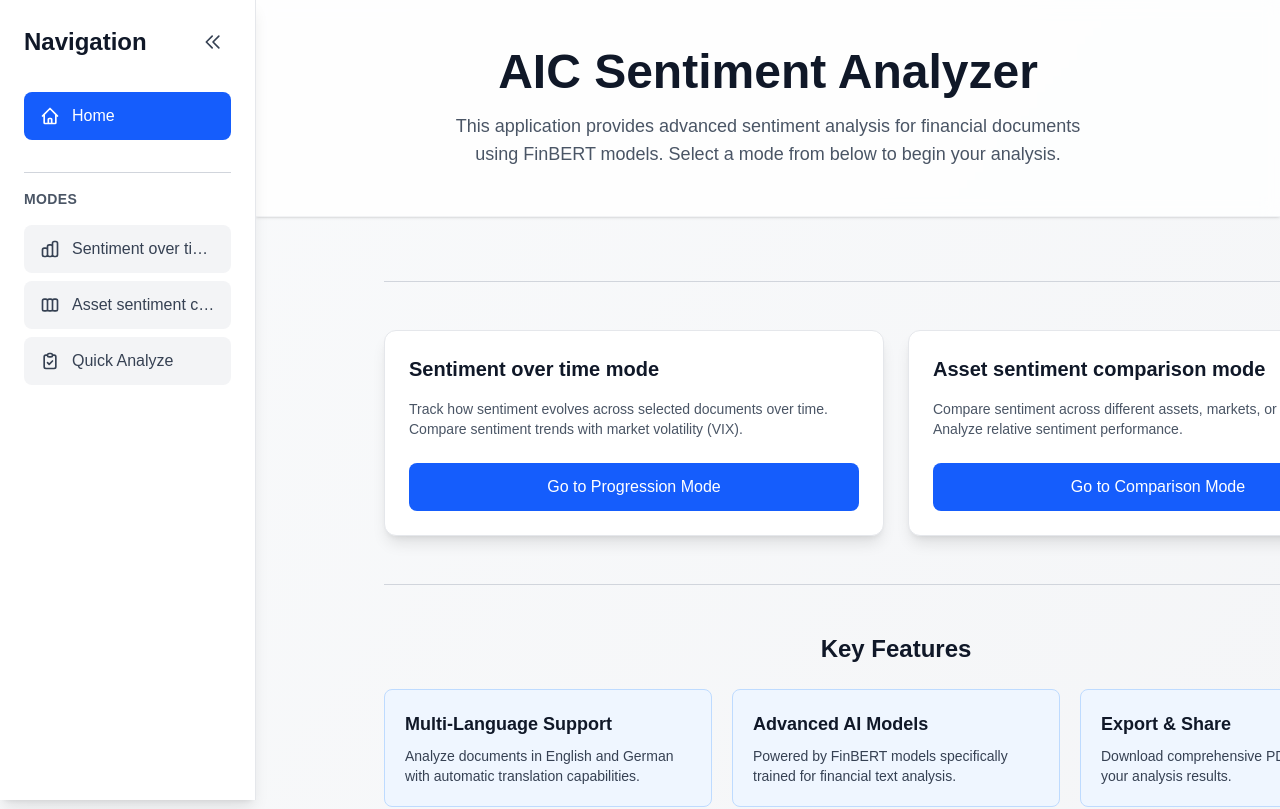
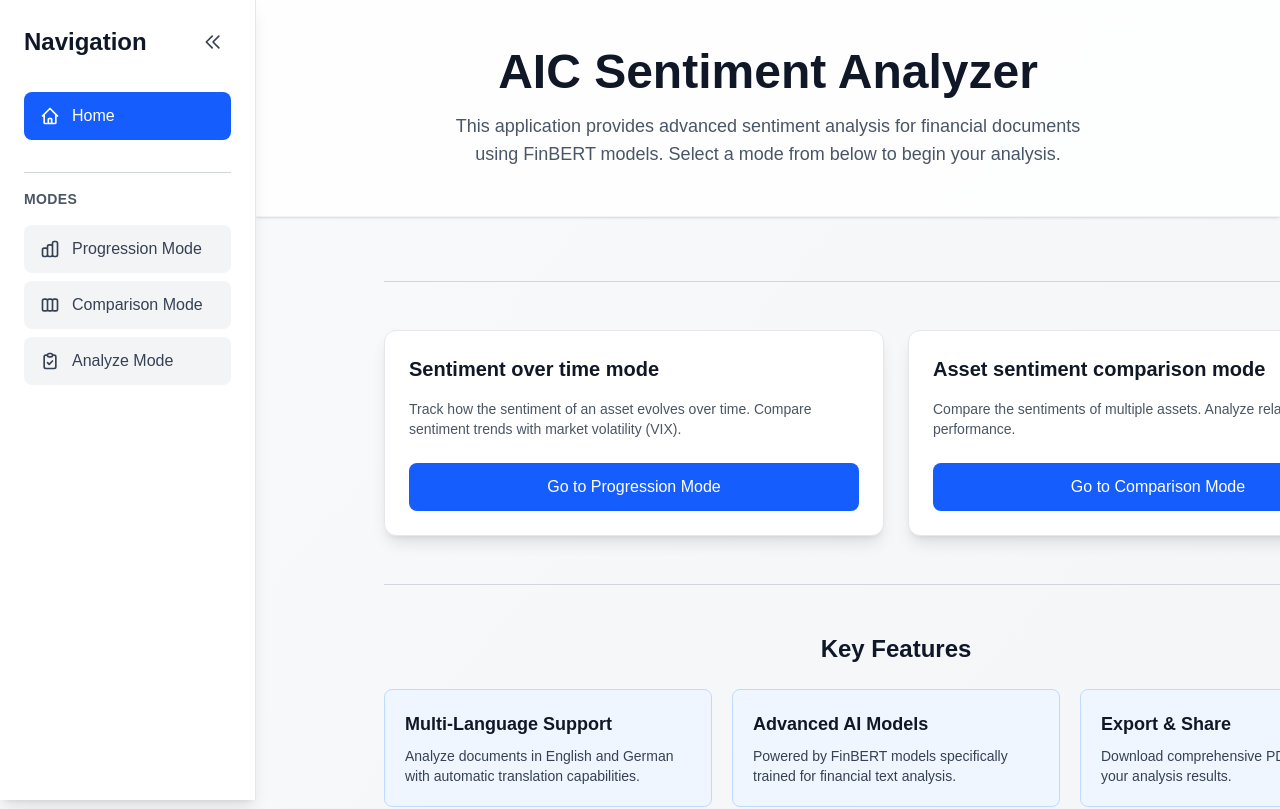
Before and after one commit to aachen-investment-club/sentiment-analysis, a Next.js app in the folder frontend/: page / in a window 1280 px wide. Shown: the top 809 px of the page. Built offline with nearby package versions, Linux system fonts and the light colour scheme.

Commit message:
update text descriptions of functionalities and buttons

```diff
--- a/frontend/app/components/Sidebar.tsx
+++ b/frontend/app/components/Sidebar.tsx
@@ -157,7 +157,7 @@ export default function Sidebar() {
                 }
                 ${isCollapsed ? 'justify-center' : ''}
               `}
-              title={isCollapsed ? 'Sentiment over time mode' : ''}
+              title={isCollapsed ? 'Progression Mode' : ''}
             >
               <svg
                 className="w-5 h-5 flex-shrink-0"
@@ -172,7 +172,7 @@ export default function Sidebar() {
                   d="M9 19v-6a2 2 0 00-2-2H5a2 2 0 00-2 2v6a2 2 0 002 2h2a2 2 0 002-2zm0 0V9a2 2 0 012-2h2a2 2 0 012 2v10m-6 0a2 2 0 002 2h2a2 2 0 002-2m0 0V5a2 2 0 012-2h2a2 2 0 012 2v14a2 2 0 01-2 2h-2a2 2 0 01-2-2z"
                 />
               </svg>
-              {!isCollapsed && <span className="truncate">Sentiment over time mode</span>}
+              {!isCollapsed && <span className="truncate">Progression Mode</span>}
             </Link>
 
             {/* Comparison Mode */}
@@ -188,7 +188,7 @@ export default function Sidebar() {
                 }
                 ${isCollapsed ? 'justify-center' : ''}
               `}
-              title={isCollapsed ? 'Asset sentiment comparison mode' : ''}
+              title={isCollapsed ? 'Comparison Mode' : ''}
             >
               <svg
                 className="w-5 h-5 flex-shrink-0"
@@ -203,7 +203,7 @@ export default function Sidebar() {
                   d="M9 17V7m0 10a2 2 0 01-2 2H5a2 2 0 01-2-2V7a2 2 0 012-2h2a2 2 0 012 2m0 10a2 2 0 002 2h2a2 2 0 002-2M9 7a2 2 0 012-2h2a2 2 0 012 2m0 10V7m0 10a2 2 0 002 2h2a2 2 0 002-2V7a2 2 0 00-2-2h-2a2 2 0 00-2 2"
                 />
               </svg>
-              {!isCollapsed && <span className="truncate">Asset sentiment comparison mode</span>}
+              {!isCollapsed && <span className="truncate">Comparison Mode</span>}
             </Link>
 
             {/* Quick Analyze Link */}
@@ -234,7 +234,7 @@ export default function Sidebar() {
                   d="M9 5H7a2 2 0 00-2 2v12a2 2 0 002 2h10a2 2 0 002-2V7a2 2 0 00-2-2h-2M9 5a2 2 0 002 2h2a2 2 0 002-2M9 5a2 2 0 012-2h2a2 2 0 012 2m-6 9l2 2 4-4"
                 />
               </svg>
-              {!isCollapsed && <span>Quick Analyze</span>}
+              {!isCollapsed && <span>Analyze Mode</span>}
             </Link>
           </div>
         </div>
--- a/frontend/app/page.tsx
+++ b/frontend/app/page.tsx
@@ -42,7 +42,7 @@ export default function Home() {
               Sentiment over time mode
             </h2>
             <p className="text-sm text-gray-600 mb-5 sm:mb-6">
-              Track how sentiment evolves across selected documents over time.
+              Track how the sentiment of an asset evolves over time.
               Compare sentiment trends with market volatility (VIX).
             </p>
             <Link
@@ -59,7 +59,7 @@ export default function Home() {
               Asset sentiment comparison mode
             </h2>
             <p className="text-sm text-gray-600 mb-5 sm:mb-6">
-              Compare sentiment across different assets, markets, or commodities.
+              Compare the sentiments of multiple assets.
               Analyze relative sentiment performance.
             </p>
             <Link
```
